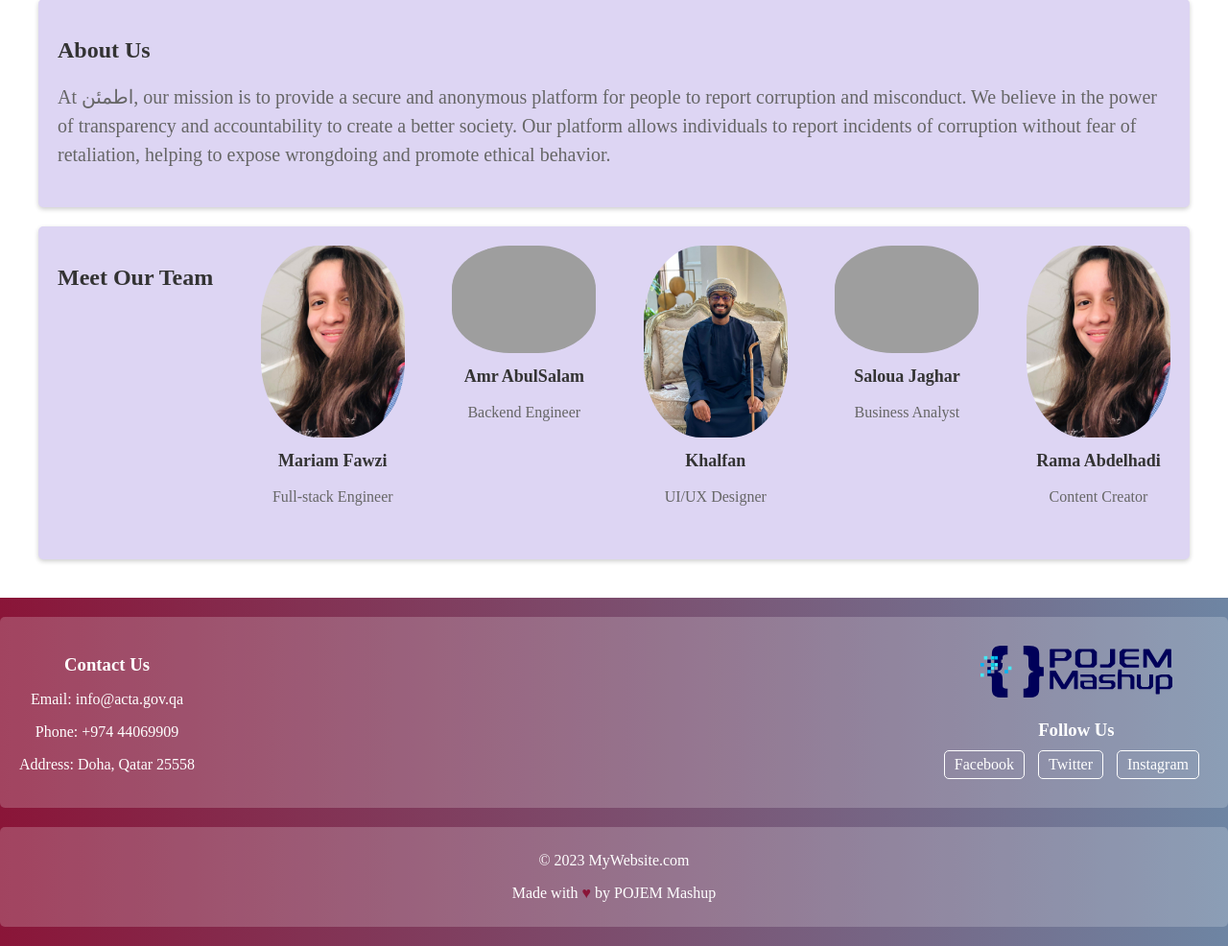
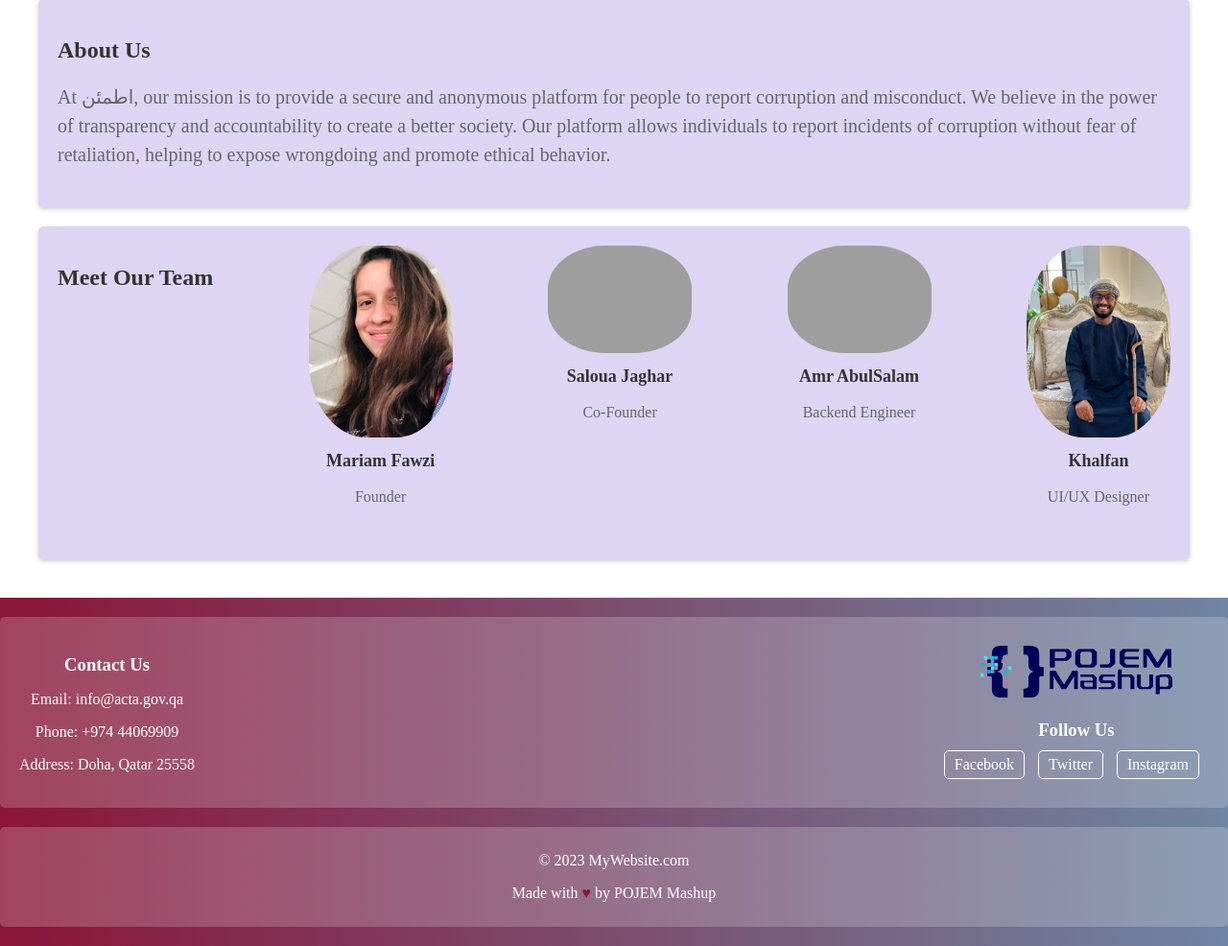
Before and after one commit to mfaw/Reporting-Corruption, a Flask app: page /about in a window 1280 px wide. Shown: the part 129-1115 px from the top of the page at 96% size. Run offline with Flask 3, Linux system fonts and the light colour scheme; grey boxes are pictures that could not be loaded.

Commit message:
correct about

```diff
--- a/templates/about.html
+++ b/templates/about.html
@@ -19,10 +19,15 @@
             <div class="team-member">
                 <img src="{{ url_for('static', filename='images/Mariam.jpeg') }}" alt="Team Member 1">
                 <h3>Mariam Fawzi</h3>
-                <p>Full-stack Engineer</p>
+                <p>Founder</p>
             </div>
             <div class="team-member">
-                <img src="{{ url_for('static', filename='images/Amr.jpeg') }}" alt="Team Member 2">
+                <img src="{{ url_for('static', filename='images/Saloua.jpeg') }}" alt="Team Member 4">
+                <h3>Saloua Jaghar</h3>
+                <p>Co-Founder</p>
+            </div>
+            <div class="team-member">
+                <img src="{{ url_for('static', filename='images/Amr.jpg') }}" alt="Team Member 2">
                 <h3>Amr AbulSalam</h3>
                 <p>Backend Engineer</p>
             </div>
@@ -31,16 +36,6 @@
                 <h3>Khalfan</h3>
                 <p>UI/UX Designer</p>
             </div>
-            <div class="team-member">
-                <img src="{{ url_for('static', filename='images/Saloua.jpeg') }}" alt="Team Member 4">
-                <h3>Saloua Jaghar</h3>
-                <p>Business Analyst</p>
-            </div>
-            <div class="team-member">
-                <img src="{{ url_for('static', filename='images/Mariam.jpeg') }}" alt="Team Member 5">
-                <h3>Rama Abdelhadi</h3>
-                <p>Content Creator</p>
-            </div>
         </div>
     </div>
 </body>
```
